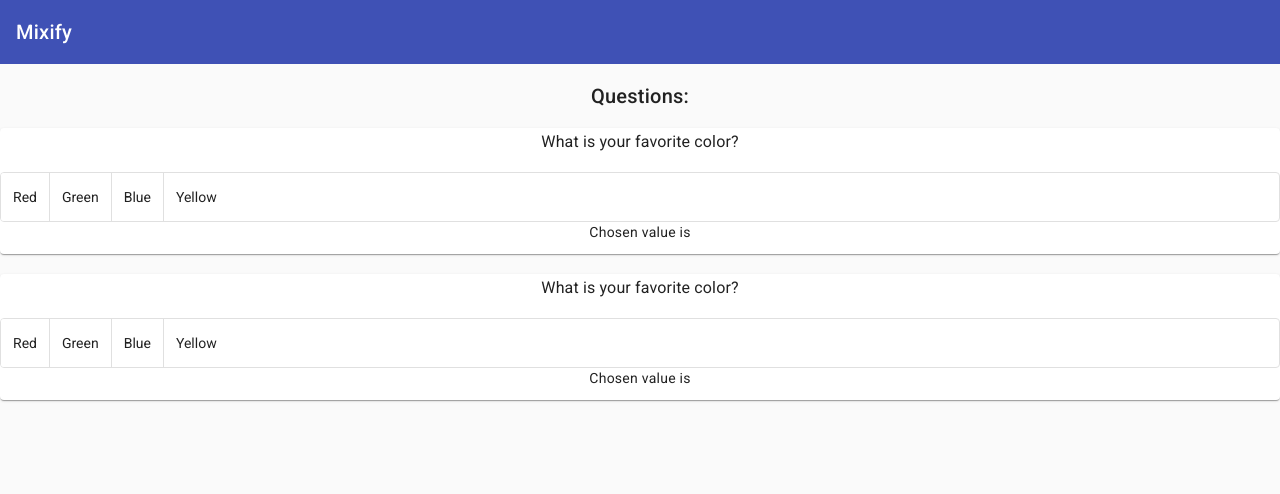
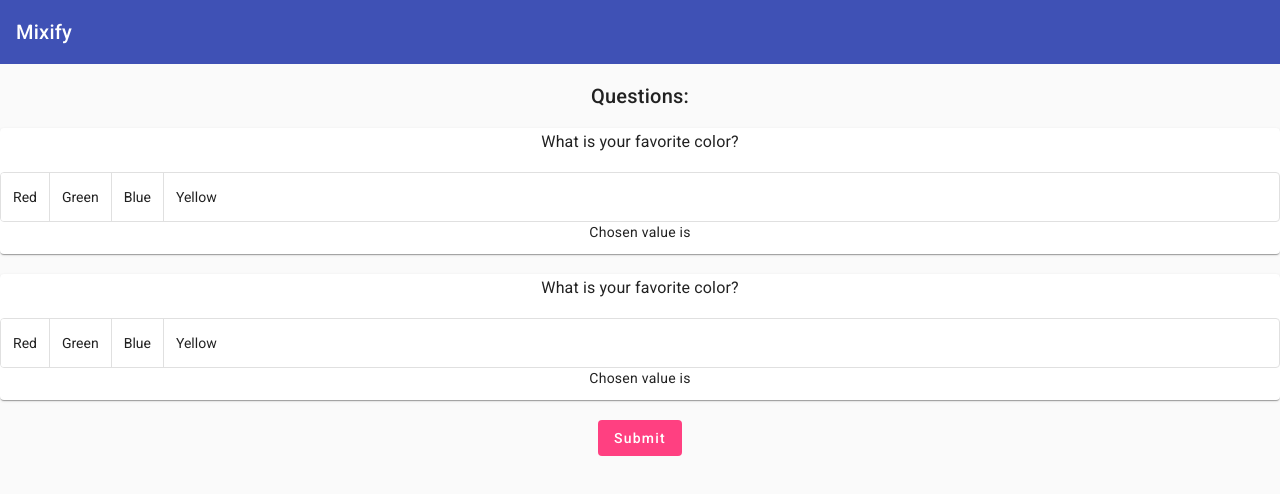
Before and after one commit to sift-technology/Mixify, an Angular app: page / in a window 1280 px wide. Shown: the top 494 px of the page. Built offline with nearby package versions, Linux system fonts and the light colour scheme.

Commit message:
Add submit button

```diff
--- a/src/app/question/question.component.html
+++ b/src/app/question/question.component.html
@@ -1,8 +1,9 @@
 <h2>{{ title }}</h2>
+<form (ngSubmit)="onSubmit(favcolor.value, favcolor2.value)">
     <mat-card>
         <h3>What is your favorite color?</h3>
-    <mat-button-toggle-group #favcolor="matButtonToggleGroup" aria-label="Favorite Color">
-        <mat-button-toggle value="red">Red</mat-button-toggle>
+        <mat-button-toggle-group #favcolor="matButtonToggleGroup">
+            <mat-button-toggle value="green">Red</mat-button-toggle>
             <mat-button-toggle value="green">Green</mat-button-toggle>
             <mat-button-toggle value="blue">Blue</mat-button-toggle>
             <mat-button-toggle value="yellow">Yellow</mat-button-toggle>
@@ -12,7 +13,7 @@
     <br>
     <mat-card>
         <h3>What is your favorite color?</h3>
-    <mat-button-toggle-group #favcolor2="matButtonToggleGroup" aria-label="Favorite Color">
+        <mat-button-toggle-group #favcolor2="matButtonToggleGroup">
             <mat-button-toggle value="red">Red</mat-button-toggle>
             <mat-button-toggle value="green">Green</mat-button-toggle>
             <mat-button-toggle value="blue">Blue</mat-button-toggle>
@@ -20,3 +21,8 @@
         </mat-button-toggle-group>
         <p>Chosen value is {{favcolor2.value}}</p>
     </mat-card>
+    <br>
+    <p>
+        <button mat-flat-button color="accent" type="submit">Submit</button>
+    </p>
+</form>
--- a/src/app/question/question.component.ts
+++ b/src/app/question/question.component.ts
@@ -1,10 +1,15 @@
-import { Component } from '@angular/core';
+import { Component, OnInit } from '@angular/core';
+import { FormBuilder } from '@angular/forms';
 
 @Component({
   selector: 'question',
   templateUrl: './question.component.html',
-  styleUrls: ['./question.component.css']
+  styleUrls: ['./question.component.css'],
 })
-export class QuestionComponent {
+export class QuestionComponent{
     title = "Questions: ";
+
+    onSubmit(data: string, data2: string) {
+      console.log(data, data2);
+    }
 }
```
Also changed, not shown: src/app/app.module.ts (+9 -3 lines). Lines whose indentation alone changed are shown as unchanged.
